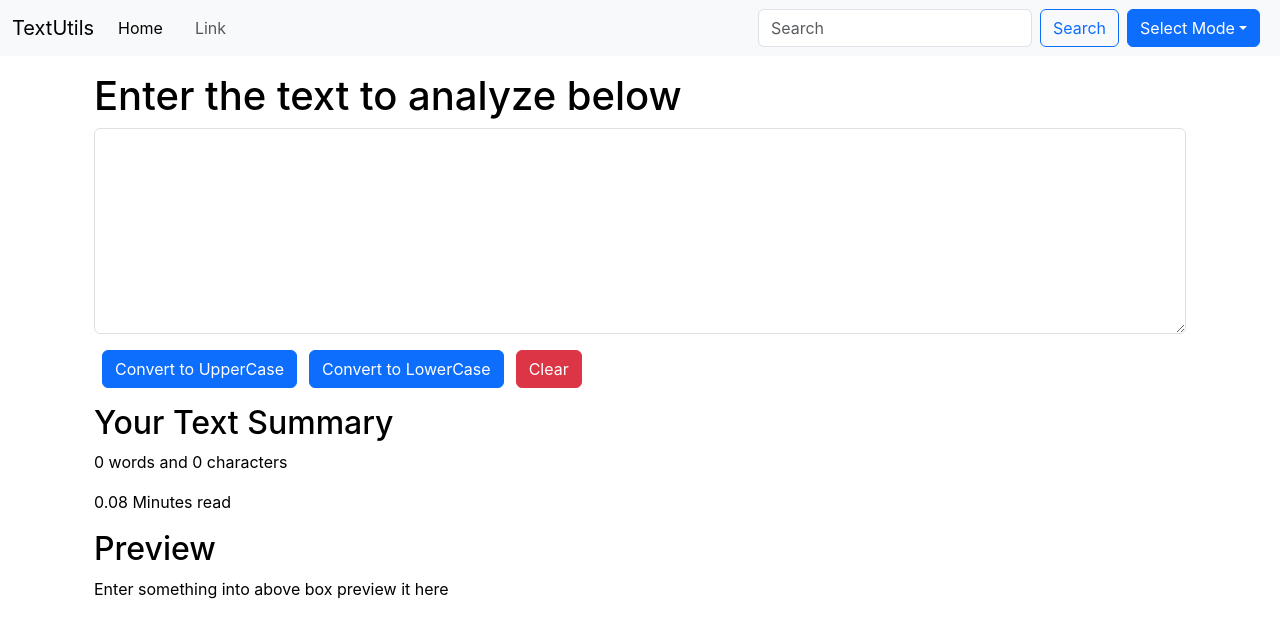
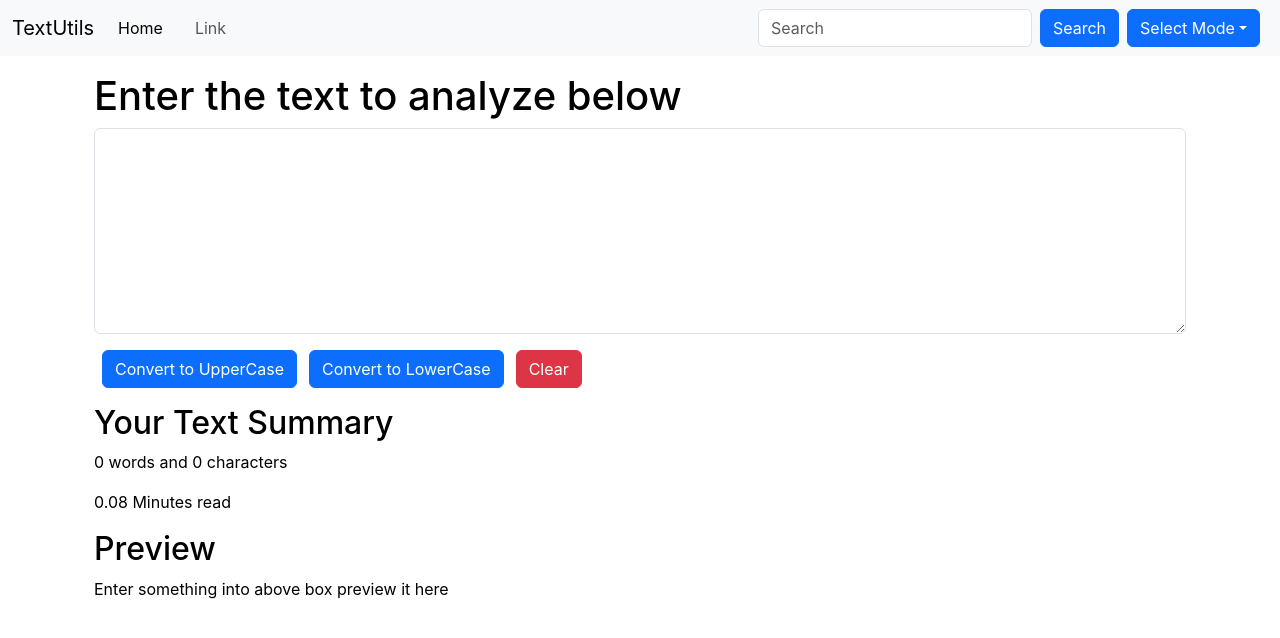
Before and after one commit to Rajat00612/MasteryOnReact001, a React (Create React App) app in the folder my-app/: page / in a window 1280 px wide. Shown: the top 638 px of the page. Built offline with nearby package versions, Linux system fonts and the light colour scheme.

Commit message:
Update Navbar.js
update code

```diff
--- a/my-app/src/Components/Navbar.js
+++ b/my-app/src/Components/Navbar.js
@@ -4,7 +4,7 @@ import PropTypes from 'prop-types'
 
 export default function Navbar(props) {
   return (
-    <nav className={`navbar bg-${props.mode} navbar-expand-lg bg-body-tertiary`} data-bs-theme={props.mode}   >
+    <nav className={`navbar bg-${props.mode} navbar-expand-lg bg-body-tertiary`} data-bs-theme={props.mode} style={{backgroundColor: props.navColor}}   >
     <div className="container-fluid">
       <a className="navbar-brand"href="/">{props.title}</a>
       <button className="navbar-toggler" type="button" data-bs-toggle="collapse" data-bs-target="#navbarSupportedContent" aria-controls="navbarSupportedContent" aria-expanded="false" aria-label="Toggle navigation">
@@ -26,7 +26,7 @@ export default function Navbar(props) {
         </ul>
         <form className="d-flex" role="search">
           <input className="form-control me-2" type="search" placeholder="Search"  aria-label="Search"/>
-          <button className="btn btn-outline-primary" type="submit">Search</button>
+          <button className={`btn btn-${props.btnColor} `}type="submit">Search</button>
         </form>
 
 <div className="dropdown">
```
